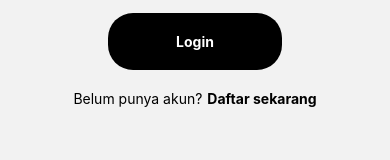
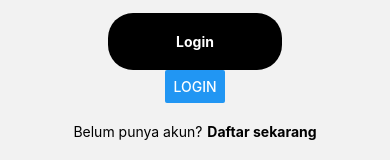
Before and after one commit to yafireyhan01/rentalMobilApp, a React Native app: screen /Login in a window 390 px wide. Shown: the part 318-478 px from the top of the page. Built offline with nearby package versions, Linux system fonts and the light colour scheme; what react-native would draw is missing.

Commit message:
Finishing login and register auth

```diff
--- a/src/App.js
+++ b/src/App.js
@@ -6,13 +6,14 @@ import Router from './router';
 // import {Provider} from 'react-redux';
 // import {store} from './redux';
 import {AuthProvider} from './context/AuthContext';
+import {NavigationContainer} from '@react-navigation/native';
 
 const App = () => {
   return (
     <AuthProvider>
-      {/* <NavigationContainer> */}
-      <Router />
-      {/* </NavigationContainer> */}
+      <NavigationContainer>
+        <Router />
+      </NavigationContainer>
     </AuthProvider>
   );
 };
--- a/src/config.js
+++ b/src/config.js
@@ -1,4 +1,4 @@
-export const BASE_URL = 'http://192.168.1.6:3000/api/user';
+export const BASE_URL = 'http://192.168.1.8:3000/api/user';
 
 // import firebase from 'firebase/compat/app';
 // import 'firebase/compat/auth';
--- a/src/context/AuthContext.js
+++ b/src/context/AuthContext.js
@@ -12,11 +12,6 @@ export const AuthProvider = ({children}) => {
 
   const register = (name, email, phone, address, password) => {
     setIsLoading(true);
-
-    console.log(`${BASE_URL}/register`);
-    console.log('masuk');
-    let data = axios;
-    console.log('=========');
     axios
       .post(`${BASE_URL}/register`, {
         name,
@@ -31,6 +26,7 @@ export const AuthProvider = ({children}) => {
         AsyncStorage.setItem('userInfo', JSON.stringify(userInfo));
         setIsLoading(false);
         console.log(userInfo);
+        Alert.alert('Register success');
       })
       .catch(e => {
         console.log(`belum bisa nih ${e}`);
@@ -47,10 +43,10 @@ export const AuthProvider = ({children}) => {
       })
       .then(res => {
         let userInfo = res.data;
-        console.log(userInfo);
         setUserInfo(userInfo);
         AsyncStorage.setItem('userInfo', JSON.stringify(userInfo));
         setIsLoading(false);
+        console.log(userInfo);
       })
       .catch(e => {
         console.log(`belum bisa ${e}`);
--- a/src/pages/Login/index.js
+++ b/src/pages/Login/index.js
@@ -1,4 +1,5 @@
 import {
+  Button,
   ImageBackground,
   StyleSheet,
   Text,
@@ -94,6 +95,12 @@ const Login = ({navigation}) => {
           Login
         </Text>
       </TouchableOpacity>
+      <Button
+        title="Login"
+        onPress={() => {
+          login(email, password);
+        }}
+      />
       <View style={{flexDirection: 'row'}}>
         <Text style={{color: 'black', marginTop: 20}}>Belum punya akun?</Text>
         <TouchableOpacity onPress={() => handleGoTo('Register')}>
--- a/src/router/index.js
+++ b/src/router/index.js
@@ -12,7 +12,6 @@ import {
   Payment,
 } from '../pages';
 import {AuthContext} from '../context/AuthContext';
-import {NavigationContainer} from '@react-navigation/native';
 
 const Stack = createNativeStackNavigator();
 
@@ -20,16 +19,14 @@ const Router = () => {
   const {userInfo} = useContext(AuthContext);
 
   return (
-    <NavigationContainer>
+    // <NavigationContainer>
     <Stack.Navigator>
-        {userInfo.access_token ? (
-          <>
+      {userInfo.data ? (
         <Stack.Screen
           name="Home"
           component={Home}
           options={{headerShown: false}}
         />
-          </>
       ) : (
         <>
           <Stack.Screen
@@ -75,7 +72,7 @@ const Router = () => {
         options={{headerShown: false}}
       />
     </Stack.Navigator>
-    </NavigationContainer>
+    // </NavigationContainer>
   );
 };
 
```
Lines whose indentation alone changed are shown as unchanged.
